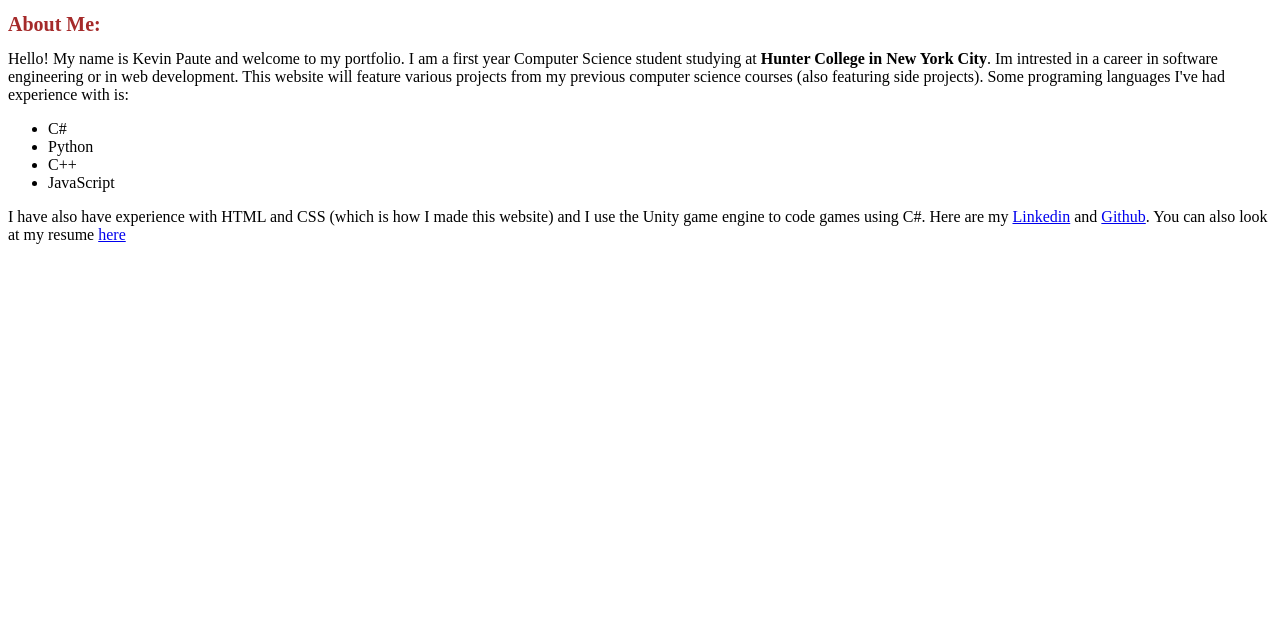
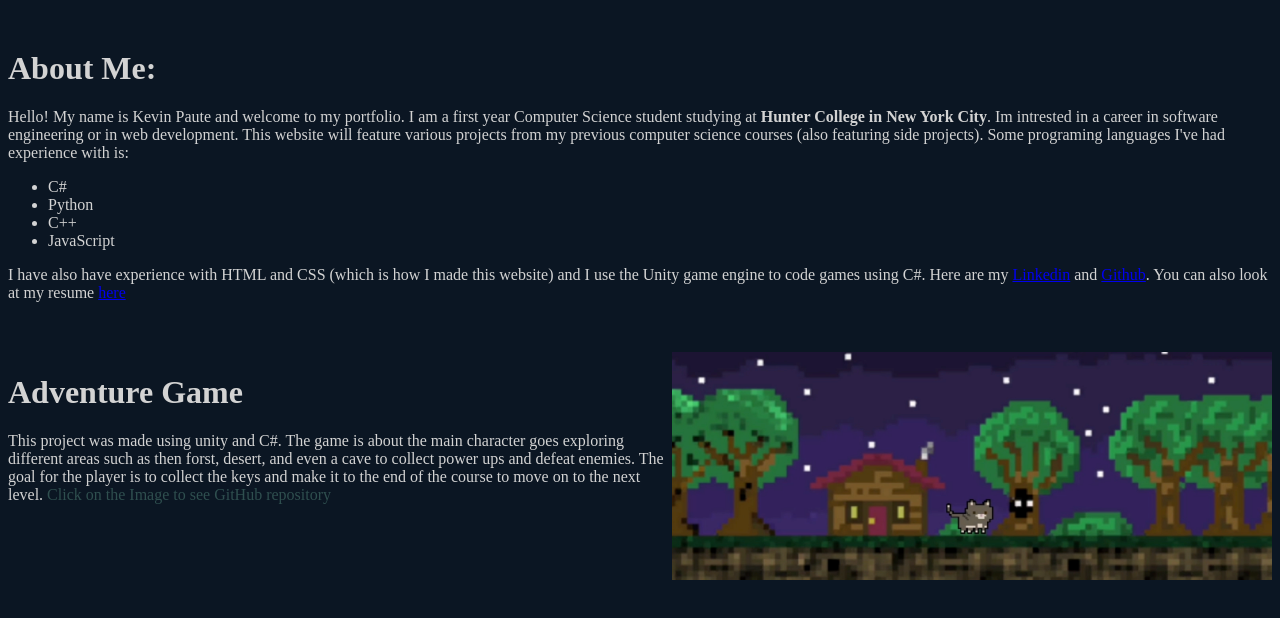
Before and after one commit to Crysipol/Crysipol_Portfolio_Website, a plain HTML site: page index.html in a window 1280 px wide. Drawn offline with Linux system fonts and the light colour scheme; files that its build step writes are made by us from their sources.

Commit message:
Added Project 1

```diff
--- a/index.html
+++ b/index.html
@@ -5,8 +5,11 @@
     <meta charset = "uft-8">
     <meta name="viewport" content="width=device-width">
     <link rel = "icon" href="Images/Icon.jpeg">
-    <link href = "Styles/styles.css" rel="stylesheet"/>
+    <link href = "styles.css" rel="stylesheet"/>
 </head>
+
+<body>
+    <div class = "AboutMeBlock">
     <h1 class = "AboutMeH">About Me: </h1>
         <p1 class = "AboutMeP">
         Hello! My name is Kevin Paute and welcome to my portfolio. I am a first year Computer
@@ -27,19 +30,27 @@
         Here are my <a href = "www.linkedin.com/in/kevinpaute">Linkedin</a> and <a href = "https://github.com/Crysipol">Github</a>.
         You can also look at my resume <a href = "Desktop/Kevin.Paute.Resume.docx">here</a>
     </p2>
+    </div>
 
+    <div class = "ProjectOne">
 
+        <div class = "ProjectOneDes">
+        <h1 class = "Adventure_Title">Adventure Game</h1>
+        <p1>
+            This project was made using unity and C#. The game is about the main character goes exploring
+            different areas such as then forst, desert, and even a cave to collect power ups and defeat enemies.
+            The goal for the player is to collect the keys and make it to the end of the course to move on to the
+            next level. <span>Click on the Image to see GitHub repository</span>
+        </p1>
+        </div>
 
+        <div class = "ProjectOneImage">
+        <a href = "https://github.com/Crysipol/Exploration_Game">
+        <img width = "600" height = "auto" src = "AdventureGame.png" alt = "Pixelated cat in the forest">
+        </a>
+        </div>
 
+    </div>
 
-
-
-
-
-
-
-
-
-
-
+</body>
 </html>
--- a/styles.css
+++ b/styles.css
@@ -1,4 +1,30 @@
-.AboutMeH{
-    color:brown;
-    font-size: 20px;
+body{
+    color: lightgrey;
+    background-color: #0B1623;
 }
+
+.AboutMeBlock{
+    margin-bottom: 50px;
+    margin-top: 50px;
+}
+
+.ProjectOne{
+    display: flex;
+    justify-content: left;
+}
+.projectOneDes{
+    flex-grow: 50%;
+}
+
+.ProjectOneImage{
+    flex-grow: 50%;
+}
+
+.ProjectOneLink{
+    height: 20px;
+    width: 20px
+}
+
+span{
+    color:darkslategray
+}
```
Also changed, not shown: AdventureGame.png (added), github-mark.png (added). Lines whose indentation alone changed are shown as unchanged.
